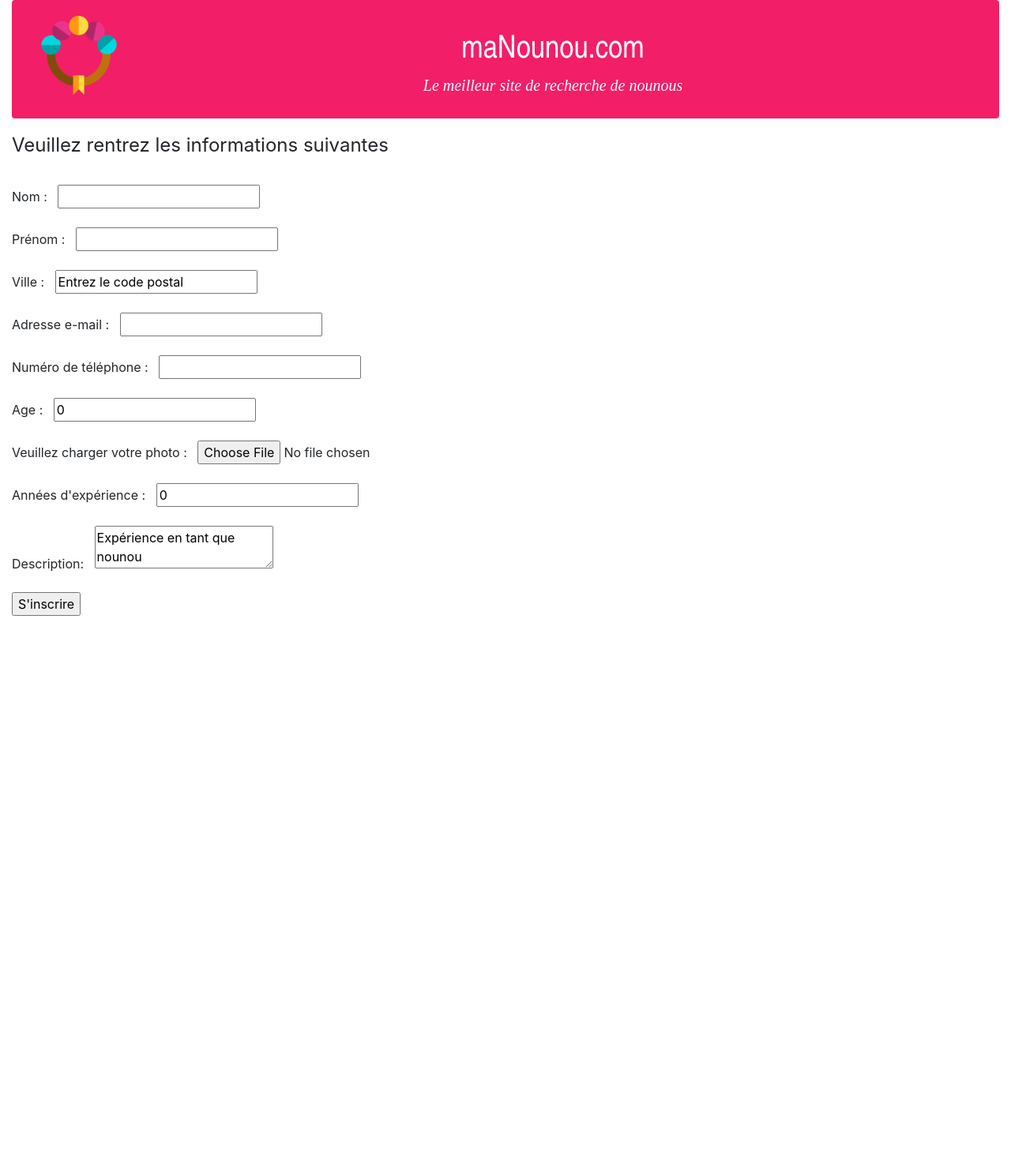
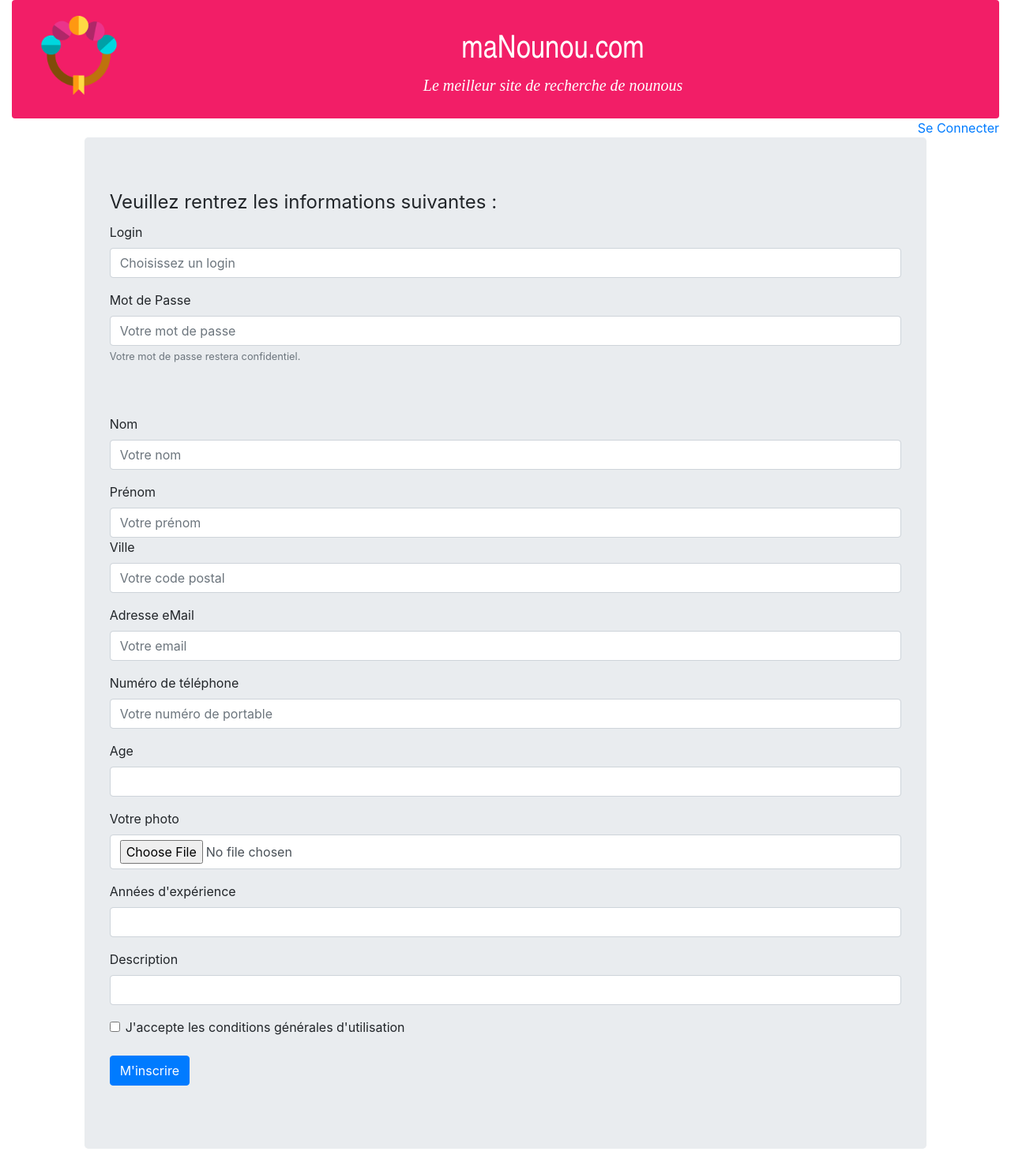
Before and after one commit to RobinLallier/projetLO07, a PHP site: page /html/inscriptionNounou.php in a window 1280 px wide. Shown: the whole page at 79% size. Before the commit the page ends 780 px from the top, so only its background shows below. Run offline with PHP 8.4, Linux system fonts and the light colour scheme.

Commit message:
inscription nounou

```diff
--- a/NounousLO07/html/inscriptionNounou.php
+++ b/NounousLO07/html/inscriptionNounou.php
@@ -17,50 +17,87 @@
     <h1 class="titreaccueil">maNounou.com</h1>
     <h2 class="lead">Le meilleur site de recherche de nounous</h2>
 </header>
- <form method="GET" action="board_nounou.html">
-     <p>
+<nav class="nav justify-content-end">
+    <a href="../php/config.php" class="nav-item ">Se Connecter</a>
+
+</nav>
+<div class="row">
+    <div class="jumbotron col-10 offset-md-1">
+ <form method="post" action="../php/inscription.php">
      <fieldset>
-         <legend>Veuillez rentrez les informations suivantes</legend>
-         <br>
-         Nom :
-         &nbsp;
-         <input type="text" name="nom" value=""/>
-         <br><br>
-         Prénom :
-         &nbsp;
-         <input type="text" name="prenom" value=""/>
-         <br><br>
-         Ville :
-         &nbsp;
-         <input type="text" name="ville" value="Entrez le code postal"/>
-         <br><br>
-         Adresse e-mail :
-         &nbsp;
-         <input type="text" name="mail" value=""/>
-         <br><br>
-         Numéro de téléphone :
-         &nbsp;
-         <input type="text" name="ville" value=""/>
-         <br><br>
-         Age :
-         &nbsp;
-         <input type="number" name="age" value="0">
-         <br><br>
-         Veuillez charger votre photo :
-         &nbsp;
-         <input type="file" name="photo">
-         <br><br>
-         Années d'expérience :
-         &nbsp;
-         <input type="number" name="experience" value="0">
-         <br><br>
-         Description:
-         &nbsp;
-         <textarea name="description">Expérience en tant que nounou</textarea>
-         <br><br>
-         <input type="submit" name="envoi" value="S'inscrire">
+         <legend>Veuillez rentrez les informations suivantes :</legend>
+         <div class="form-group">
+             <label for="login">Login</label>
+             <input type="text" class="form-control" id="login" placeholder="Choisissez un login">
 
+         </div>
+         <div class="form-group">
+             <label for="password">Mot de Passe</label>
+             <input type="password" class="form-control" id="password" placeholder="Votre mot de passe">
+             <small id="emailHelp" class="form-text text-muted">Votre mot de passe restera confidentiel.</small>
+         </div>
+        <br>
+        <br>
+     <div class="form-group">
+         <label for="nom">Nom</label>
+         <input type="text" class="form-control" id="nom" placeholder="Votre nom">
+
+     </div>
+
+     <div class="form-group">
+         <label for="prenom">Prénom</label>
+         <input type="text" class="form-control" id="prenom" placeholder="Votre prénom">
+
+         <div class="form-group">
+             <label for="ville">Ville</label>
+             <input type="text" class="form-control" id="ville" placeholder="Votre code postal">
+
+         </div>
+
+         <div class="form-group">
+             <label for="email">Adresse eMail</label>
+             <input type="email" class="form-control" id="email" aria-describedby="emailHelp" placeholder="Votre email">
+
+         </div>
+
+         <div class="form-group">
+             <label for="numero">Numéro de téléphone</label>
+             <input type="text" class="form-control" id="numero" placeholder="Votre numéro de portable">
+
+         </div>
+
+         <div class="form-group">
+             <label for="age">Age</label>
+             <input type="number" class="form-control" id="age" placeholder="">
+
+         </div>
+
+         <div class="form-group">
+             <label for="photo">Votre photo</label>
+             <input type="file" class="form-control" id="photo" placeholder="">
+
+         </div>
+
+         <div class="form-group">
+             <label for="experience">Années d'expérience</label>
+             <input type="number" class="form-control" id="experience" placeholder="">
+
+         </div>
+
+         <div class="form-group">
+             <label for="description">Description</label>
+             <input type="textarea" class="form-control" id="description" placeholder="">
+         </div>
+
+         <div class="form-check">
+             <input type="checkbox" class="form-check-input" id="exampleCheck1">
+             <label class="form-check-label" for="exampleCheck1">J'accepte les conditions générales d'utilisation</label>
+         </div>
+ <br>
+         <button type="submit" class="btn btn-primary">M'inscrire</button>
      </fieldset>
+
  </form>
+    </div>
 </body>
 </html>
```
